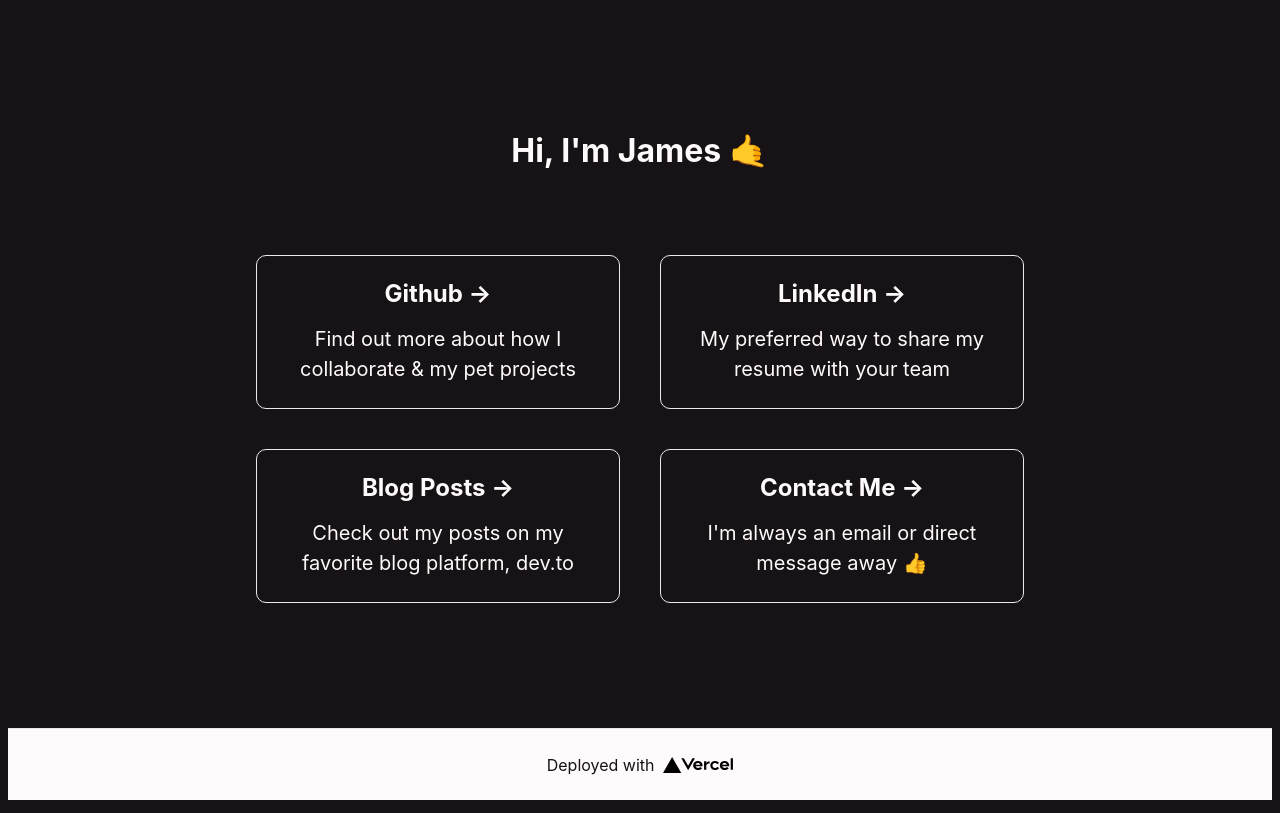
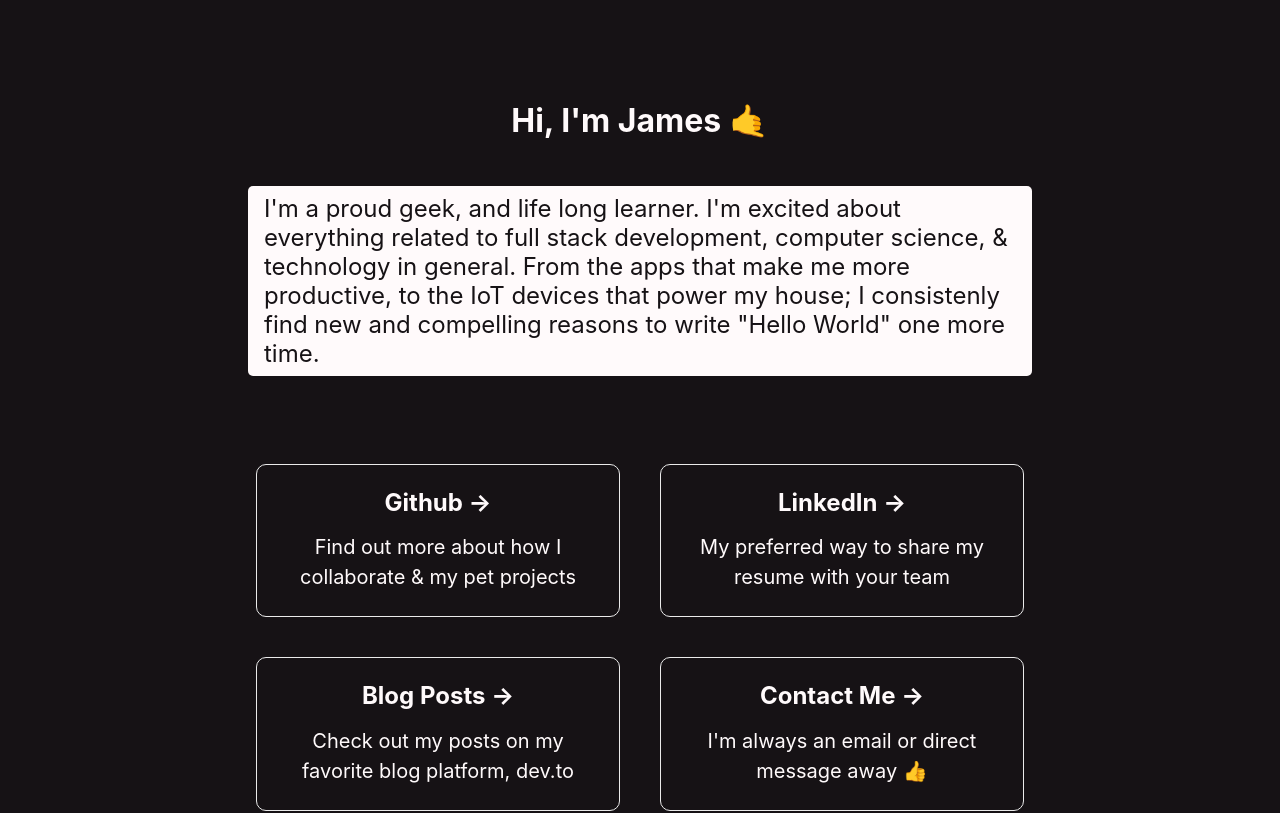
Before and after one commit to jimboslicethat/folio, a Next.js app: page / in a window 1280 px wide. Shown: the top 813 px of the page. Built offline with nearby package versions, Linux system fonts and the light colour scheme.

Commit message:
Add biography component

```diff
--- /dev/null
+++ b/pages/biography.module.css
@@ -0,0 +1,8 @@
+.quote {
+  background-color: #fffafb;
+  font-size: 24px;
+  color: #161215;
+  border-radius: 5px;
+  padding: 8px 16px 8px 16px;
+  max-width: 784px;
+}
--- /dev/null
+++ b/pages/biography.tsx
@@ -0,0 +1,14 @@
+import React from 'react'
+
+import styles from './biography.module.css'
+
+export default function Biography() {
+  return (
+    <blockquote className={styles.quote} aria-label="About me">
+      I'm a proud geek, and life long learner. I'm excited about everything related to full stack
+      development, computer science, & technology in general. From the apps that make me more
+      productive, to the IoT devices that power my house; I consistenly find new and compelling
+      reasons to write "Hello World" one more time.
+    </blockquote>
+  )
+}
--- a/pages/index.tsx
+++ b/pages/index.tsx
@@ -2,34 +2,22 @@ import Head from 'next/head'
 
 import styles from './index.module.css'
 import Card from './common/components/card'
+import Biography from './biography'
 
 export default function Home() {
   return (
     <div className={styles.container}>
       <Head>
         <title>James Walsh</title>
-        <link
-          rel="apple-touch-icon"
-          sizes="180x180"
-          href="/apple-touch-icon.png"
-        />
-        <link
-          rel="icon"
-          type="image/png"
-          sizes="32x32"
-          href="/favicon-32x32.png"
-        />
-        <link
-          rel="icon"
-          type="image/png"
-          sizes="16x16"
-          href="/favicon-16x16.png"
-        />
+        <link rel="apple-touch-icon" sizes="180x180" href="/apple-touch-icon.png" />
+        <link rel="icon" type="image/png" sizes="32x32" href="/favicon-32x32.png" />
+        <link rel="icon" type="image/png" sizes="16x16" href="/favicon-16x16.png" />
         <link rel="manifest" href="/site.webmanifest" />
       </Head>
 
       <main className={styles.main}>
         <h1 className={styles.title}>Hi, I'm James 🤙</h1>
+        <Biography />
 
         <div className={styles.grid}>
           <Card
@@ -63,8 +51,7 @@ export default function Home() {
           href="https://vercel.com?utm_source=create-next-app&utm_medium=default-template&utm_campaign=create-next-app"
           target="_blank"
           rel="noopener noreferrer">
-          Deployed with{' '}
-          <img src="/vercel.svg" alt="Vercel Logo" className={styles.logo} />
+          Deployed with <img src="/vercel.svg" alt="Vercel Logo" className={styles.logo} />
         </a>
       </footer>
     </div>
```
